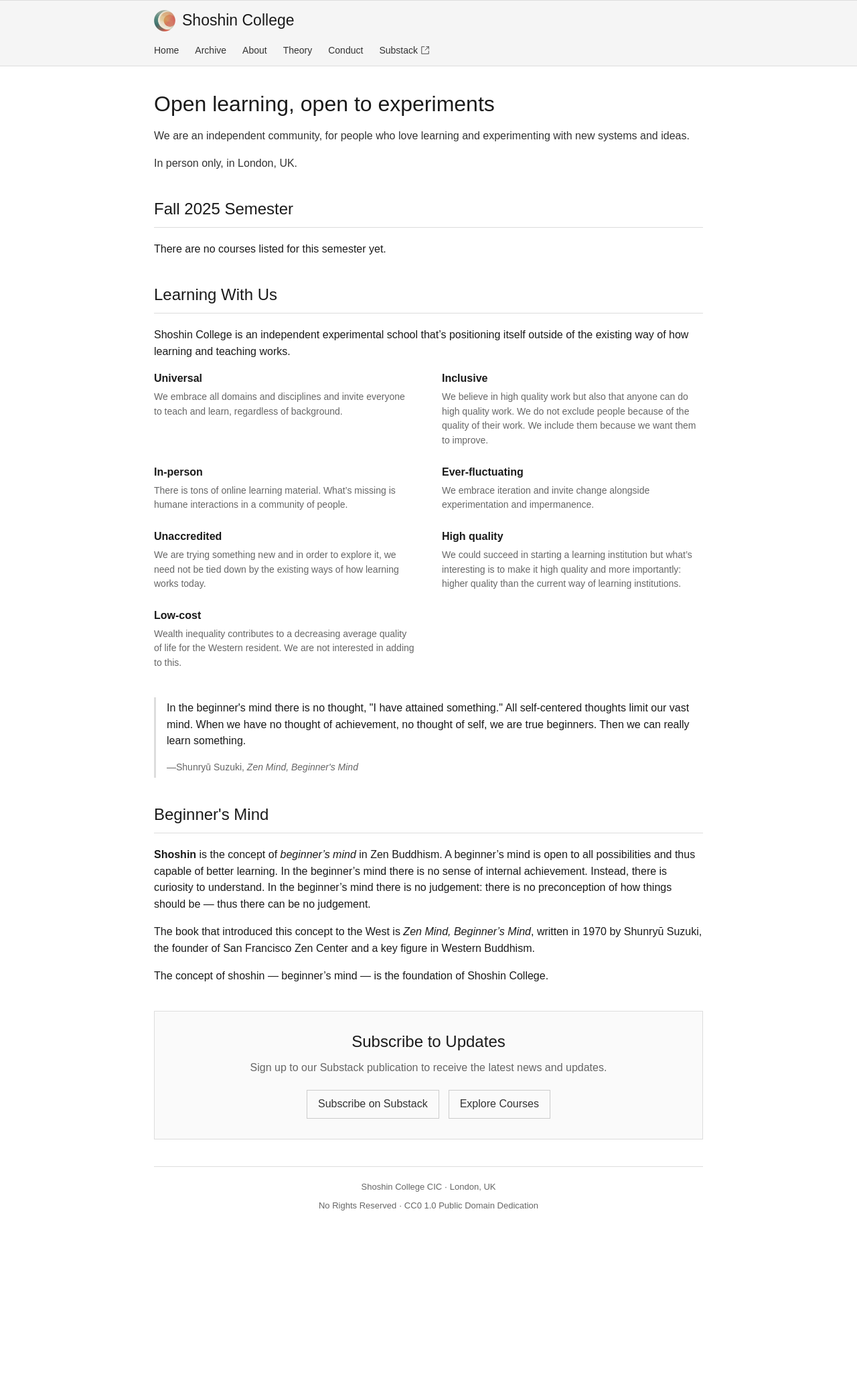
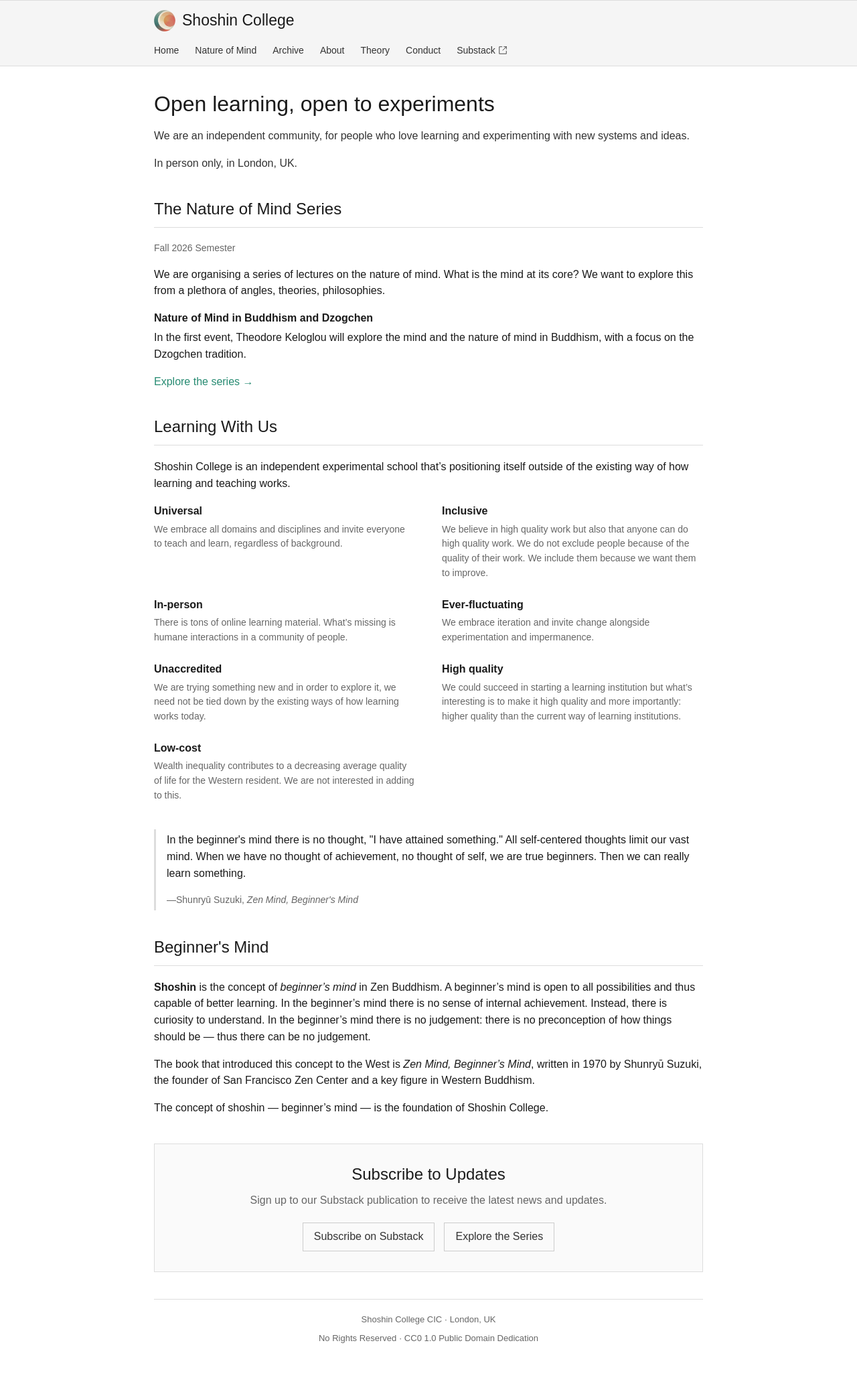
Before and after one commit to shoshincollege/shoshincollege.org, a Django app: page / in a window 1280 px wide. Shown: the whole page at 67% size. Before the commit the page ends 1807 px from the top, so only its background shows below. Run offline with Django 5.2, Linux system fonts and the light colour scheme; data that the repository does not hold is empty.

Commit message:
Add Nature of Mind series page and feature it on homepage

```diff
--- a/main/templates/main/index.html
+++ b/main/templates/main/index.html
@@ -10,13 +10,19 @@
     <p>In person only, in London, UK.</p>
 </header>
 
-<section id="current-courses">
-    <h2>Fall 2025 Semester</h2>
-    {% for course in courses %}
-    {% include 'main/course_row.html' %}
-    {% empty %}
-    <p>There are no courses listed for this semester yet.</p>
-    {% endfor %}
+<section id="nature-of-mind-series">
+    <h2>The Nature of Mind Series</h2>
+    <p class="muted">Fall 2026 Semester</p>
+    <p>
+        We are organising a series of lectures on the nature of mind. What is the mind at its core?
+        We want to explore this from a plethora of angles, theories, philosophies.
+    </p>
+    <h3>Nature of Mind in Buddhism and Dzogchen</h3>
+    <p>
+        In the first event, Theodore Keloglou will explore the mind and the nature of mind
+        in Buddhism, with a focus on the Dzogchen tradition.
+    </p>
+    <p><a href="{% url 'nature_of_mind_series' %}">Explore the series →</a></p>
 </section>
 
 <section>
@@ -114,7 +120,7 @@
     <p>Sign up to our Substack publication to receive the latest news and updates.</p>
     <div class="actions">
         <a href="https://shoshincollege.substack.com/subscribe" target="_blank" rel="noopener" class="button">Subscribe on Substack</a>
-        <a href="{% url 'course_list' %}" class="button">Explore Courses</a>
+        <a href="{% url 'nature_of_mind_series' %}" class="button">Explore the Series</a>
     </div>
 </section>
 {% endblock content %}
--- a/main/templates/main/layout.html
+++ b/main/templates/main/layout.html
@@ -21,6 +21,7 @@
             </a>
             <nav aria-label="Main navigation">
                 <a href="{% url 'index' %}">Home</a>
+                <a href="{% url 'nature_of_mind_series' %}">Nature of Mind</a>
                 <a href="{% url 'archive' %}">Archive</a>
                 <a href="{% url 'about' %}">About</a>
                 <a href="{% url 'theory' %}">Theory</a>
--- a/main/urls.py
+++ b/main/urls.py
@@ -7,6 +7,7 @@
 
 urlpatterns = [
     path("", views.index, name="index"),
+    path("nature-of-mind-series/", views.nature_of_mind_series, name="nature_of_mind_series"),
     path("classes/", RedirectView.as_view(url="/courses/"), name="classes"),
     path(
         "feedback/",
--- a/main/views.py
+++ b/main/views.py
@@ -6,10 +6,11 @@
 
 
 def index(request):
-    courses = models.Course.objects.filter(semester_key="fall-2025").order_by(
-        "occured_at"
-    )
-    return render(request, "main/index.html", {"courses": courses})
+    return render(request, "main/index.html")
+
+
+def nature_of_mind_series(request):
+    return render(request, "main/nature_of_mind_series.html")
 
 
 class ArchiveList(ListView):
```
Also changed, not shown: main/templates/main/nature_of_mind_series.html (added, +48 -0 lines).
